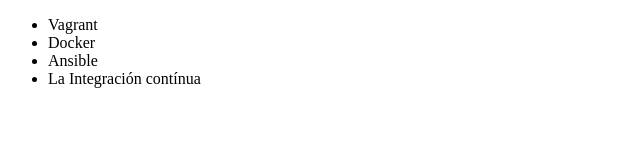
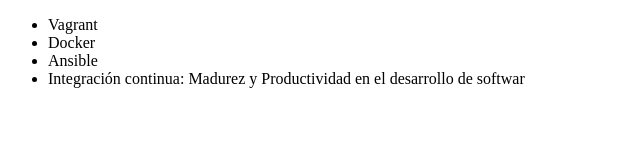
Before and after one commit to JuanPabloAgPr/alura-git, a plain HTML site: page index.html in a window 1280 px wide. Shown: the whole page, without its empty margins (0-640 px from the left). Drawn offline with Linux system fonts and the light colour scheme.

Commit message:
Renombrando curso de integración continua

```diff
--- a/index.html
+++ b/index.html
@@ -14,7 +14,7 @@
             <li>Vagrant</li>
             <li>Docker</li>
             <li>Ansible</li>
-            <li>La Integración contínua</li>
+            <li>Integración continua: Madurez y Productividad en el desarrollo de softwar</li>
         </ul>
 
     </body>
```
